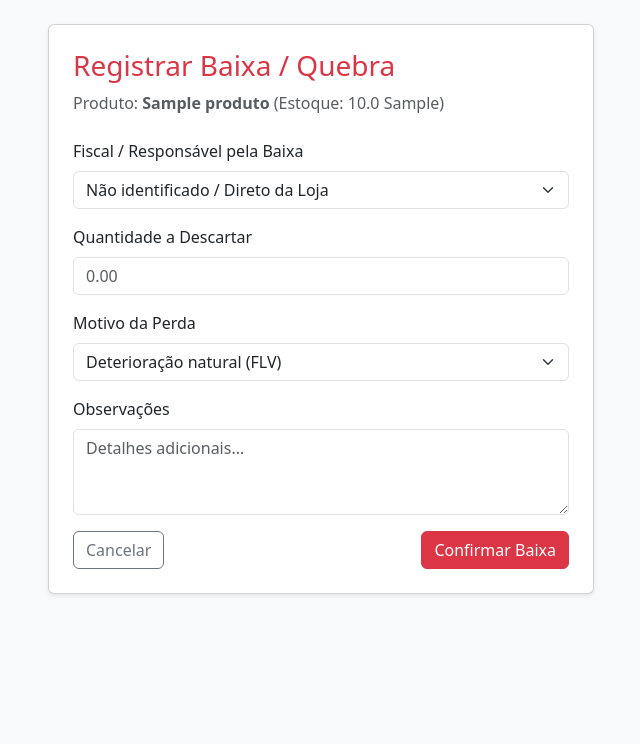
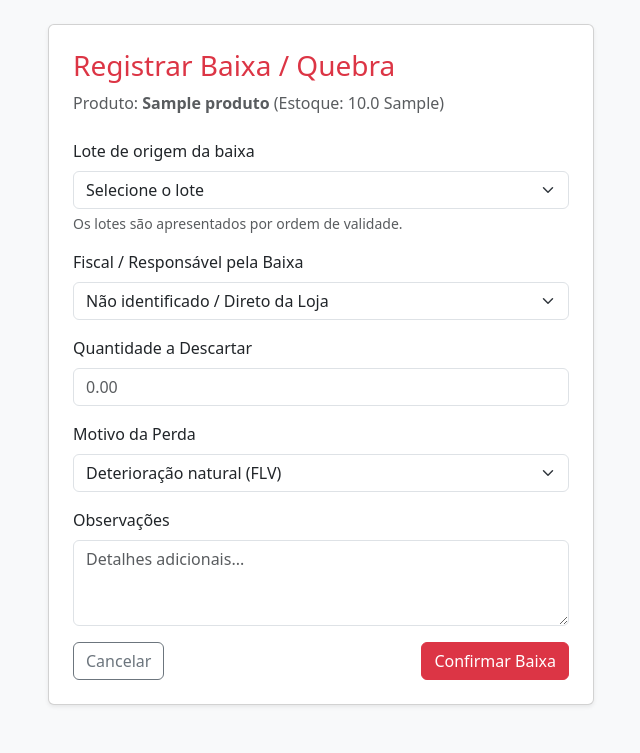
Before and after one commit to isaacspim/alerta-perda, a Flask app: page /produto/1/baixa in a window 1280 px wide. Shown: the part 56-809 px from the top of the page, without its empty margins (319-959 px from the left). Before the commit the page ends 653 px from the top, so only its background shows below. Run offline with Flask 3, Linux system fonts and the light colour scheme; tables that the repository leaves empty hold one stand-in row (values such as "Sample post").

Commit message:
Baixa de perdas por lote

```diff
--- a/app.py
+++ b/app.py
@@ -1,6 +1,7 @@
 import os
 from datetime import datetime, date
 from flask import Flask, render_template, request, redirect, url_for, jsonify
+from sqlalchemy import inspect, text
 from models import db, Produto, RegistroPerda, Usuario, InspecaoSetor, Lote
 from weather import get_weather, get_weather_config
 
@@ -13,6 +14,11 @@ db.init_app(app)
 
 with app.app_context():
     db.create_all()
+    schema = inspect(db.engine)
+    existing_columns = {column['name'] for column in schema.get_columns('registros_perda')}
+    if 'lote_id' not in existing_columns:
+        with db.engine.begin() as connection:
+            connection.execute(text('ALTER TABLE registros_perda ADD COLUMN lote_id INTEGER'))
 
 # --- Rotas Principais de Produtos ---
 
@@ -123,15 +129,35 @@ def novo_lote(produto_id):
 def registrar_baixa(produto_id):
     produto = Produto.query.get_or_404(produto_id)
     usuarios = Usuario.query.order_by(Usuario.nome.asc()).all()
+    lotes = Lote.query.filter(
+        Lote.produto_id == produto.id,
+        Lote.quantidade_atual > 0
+    ).order_by(Lote.data_validade.asc()).all()
 
     if request.method == 'POST':
         quantidade = float(request.form.get('quantidade_perdida', 0))
         motivo = request.form.get('motivo')
         usuario_id = request.form.get('usuario_id') or None
         observacao = request.form.get('observacao', '')
+        lote_id = request.form.get('lote_id') or None
+
+        lote = None
+        if lote_id:
+            lote = Lote.query.filter_by(id=lote_id, produto_id=produto.id).first_or_404()
+            if quantidade > lote.quantidade_atual:
+                return render_template(
+                    'registrar_baixa.html', produto=produto, usuarios=usuarios, lotes=lotes,
+                    erro='A quantidade informada é maior do que o saldo disponível no lote.'
+                )
+        elif lotes:
+            return render_template(
+                'registrar_baixa.html', produto=produto, usuarios=usuarios, lotes=lotes,
+                erro='Selecione o lote de origem para registrar a baixa.'
+            )
 
         registro = RegistroPerda(
             produto_id=produto.id,
+            lote_id=lote.id if lote else None,
             usuario_id=usuario_id,
             quantidade_perdida=quantidade,
             motivo=motivo,
@@ -139,12 +165,14 @@ def registrar_baixa(produto_id):
         )
 
         produto.quantidade_estoque = max(0.0, produto.quantidade_estoque - quantidade)
+        if lote:
+            lote.quantidade_atual -= quantidade
 
         db.session.add(registro)
         db.session.commit()
         return redirect(url_for('historico_perdas'))
 
-    return render_template('registrar_baixa.html', produto=produto, usuarios=usuarios)
+    return render_template('registrar_baixa.html', produto=produto, usuarios=usuarios, lotes=lotes)
 
 @app.route('/historico-perdas')
 def historico_perdas():
--- a/models.py
+++ b/models.py
@@ -66,6 +66,7 @@ class Lote(db.Model):
     quantidade_inicial = db.Column(db.Float, nullable=False)
     quantidade_atual = db.Column(db.Float, nullable=False)
     local_armazenamento = db.Column(db.String(100), nullable=True)
+    perdas = db.relationship('RegistroPerda', backref='lote', lazy=True)
 
     @property
     def dias_para_vencer(self):
@@ -102,6 +103,7 @@ class RegistroPerda(db.Model):
 
     id = db.Column(db.Integer, primary_key=True)
     produto_id = db.Column(db.Integer, db.ForeignKey('produtos.id'), nullable=False)
+    lote_id = db.Column(db.Integer, db.ForeignKey('lotes.id'), nullable=True)
     usuario_id = db.Column(db.Integer, db.ForeignKey('usuarios.id'), nullable=True)
     quantidade_perdida = db.Column(db.Float, nullable=False)
     motivo = db.Column(db.String(100), nullable=False)
--- /dev/null
+++ b/static/js/loss-registration.js
@@ -0,0 +1,14 @@
+(() => {
+  const lotSelect = document.querySelector('#lote_id');
+  const quantity = document.querySelector('#quantidade_perdida');
+  if (!lotSelect || !quantity) return;
+
+  lotSelect.addEventListener('change', () => {
+    const selected = lotSelect.options[lotSelect.selectedIndex];
+    const balance = selected.dataset.saldo;
+    if (!balance) return;
+    quantity.max = balance;
+    quantity.placeholder = `Máximo disponível: ${balance}`;
+    if (Number(quantity.value) > Number(balance)) quantity.value = balance;
+  });
+})();
--- a/templates/registrar_baixa.html
+++ b/templates/registrar_baixa.html
@@ -8,8 +8,23 @@
             <p class="text-muted mb-4">
                 Produto: <strong>{{ produto.nome }}</strong> (Estoque: {{ produto.quantidade_estoque }} {{ produto.unidade_medida }})
             </p>
+            {% if erro %}<div class="alert alert-danger" role="alert">{{ erro }}</div>{% endif %}
 
             <form method="POST">
+                {% if lotes %}
+                <div class="mb-3">
+                    <label for="lote_id" class="form-label">Lote de origem da baixa</label>
+                    <select id="lote_id" name="lote_id" class="form-select" required>
+                        <option value="">Selecione o lote</option>
+                        {% for lote in lotes %}
+                        <option value="{{ lote.id }}" data-saldo="{{ lote.quantidade_atual }}">{{ lote.codigo_lote }} · validade {{ lote.data_validade.strftime('%d/%m/%Y') }} · saldo {{ lote.quantidade_atual }} {{ produto.unidade_medida }}</option>
+                        {% endfor %}
+                    </select>
+                    <div class="form-text">Os lotes são apresentados por ordem de validade.</div>
+                </div>
+                {% else %}
+                <div class="alert alert-warning" role="alert">Este produto não possui lote ativo cadastrado. A baixa será registrada somente no estoque geral.</div>
+                {% endif %}
                 <div class="mb-3">
                     <label class="form-label">Fiscal / Responsável pela Baixa</label>
                     <select name="usuario_id" class="form-select">
@@ -21,7 +36,7 @@
                 </div>
                 <div class="mb-3">
                     <label class="form-label">Quantidade a Descartar</label>
-                    <input type="number" step="0.01" max="{{ produto.quantidade_estoque }}" name="quantidade_perdida" class="form-control" placeholder="0.00" required>
+                    <input id="quantidade_perdida" type="number" min="0.01" step="0.01" max="{{ produto.quantidade_estoque }}" name="quantidade_perdida" class="form-control" placeholder="0.00" required>
                 </div>
                 <div class="mb-3">
                     <label class="form-label">Motivo da Perda</label>
@@ -45,3 +60,7 @@
     </div>
 </div>
 {% endblock %}
+
+{% block scripts %}
+<script src="{{ url_for('static', filename='js/loss-registration.js') }}"></script>
+{% endblock %}
```
Also changed, not shown: tests/test_models.py (+6 -1 lines).
